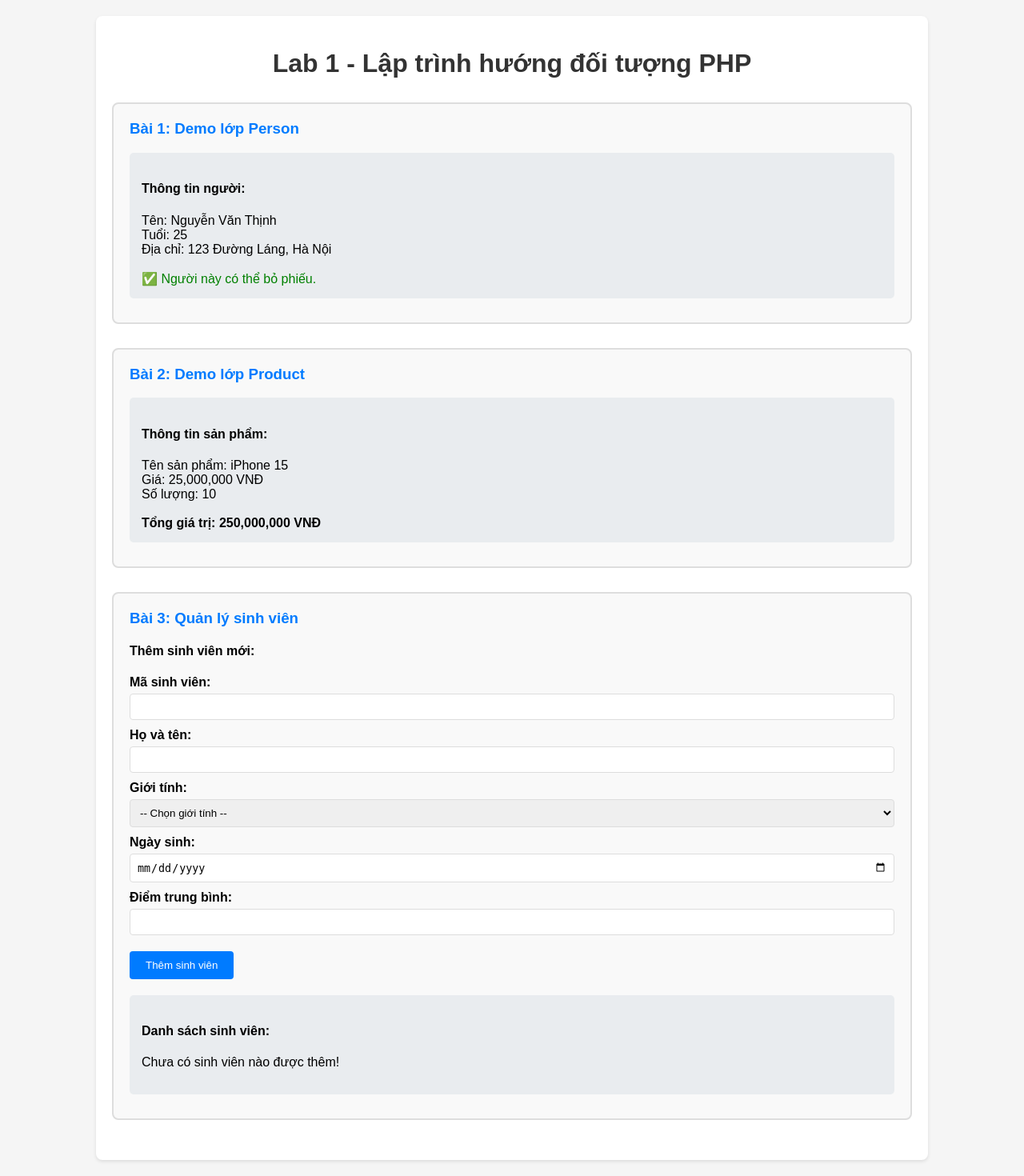
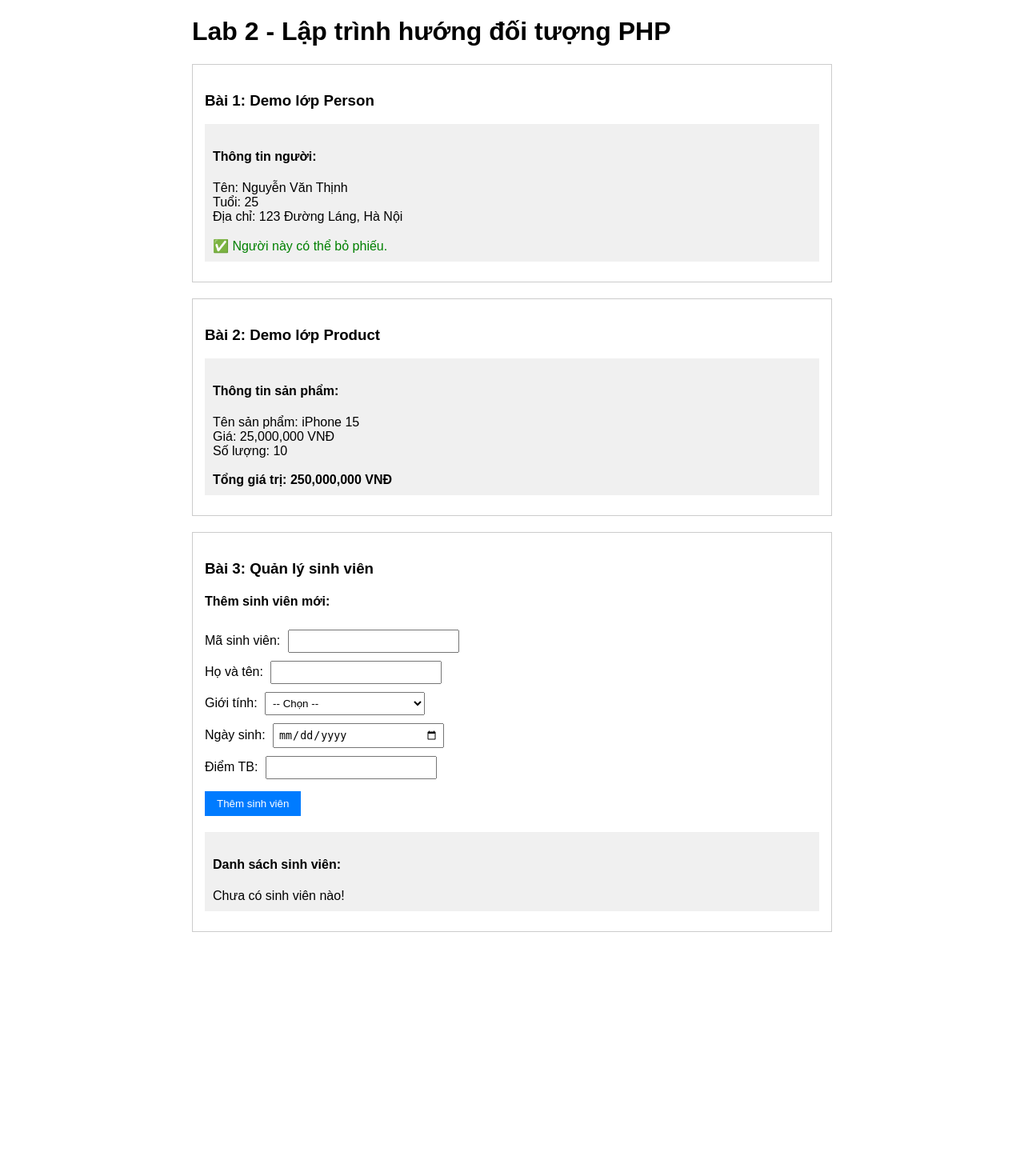
Before and after one commit to NGQuan1207/PHP1, a PHP site: page / in a window 1280 px wide. Shown: the whole page at 80% size. After the commit the page ends 1165 px from the top, so only its background shows below. Run offline with PHP 8.4, Linux system fonts and the light colour scheme.

Commit message:
lab 2 minor

```diff
--- a/Lab/lab2/index.php
+++ b/Lab/lab2/index.php
@@ -1,14 +1,11 @@
 <?php
-// Include file chứa các lớp
 require_once 'classes.php';
 
-// Khởi tạo session để lưu dữ liệu sinh viên
 session_start();
 if (!isset($_SESSION['mangSinhVien'])) {
     $_SESSION['mangSinhVien'] = array();
 }
 
-// Xử lý form thêm sinh viên
 if ($_POST && isset($_POST['them_sinh_vien'])) {
     $sv = new SinhVien();
     $sv->setMssv($_POST['mssv']);
@@ -18,97 +15,54 @@ if ($_POST && isset($_POST['them_sinh_vien'])) {
     $sv->setDiemtb($_POST['diemtb']);
 
     $_SESSION['mangSinhVien'][] = $sv;
-    $thongBao = "Thêm sinh viên thành công!";
+    $message = "Thêm sinh viên thành công!";
 }
 ?>
 <!DOCTYPE html>
-<html lang="vi">
+<html>
 <head>
-    <meta charset="UTF-8">
-    <meta name="viewport" content="width=device-width, initial-scale=1.0">
-    <title>Lab 1 - OOP PHP</title>
+    <title>Lab 2 - OOP PHP</title>
     <style>
         body {
             font-family: Arial, sans-serif;
-            margin: 0;
-            padding: 20px;
-            background-color: #f5f5f5;
+            margin: 20px;
         }
         .container {
-            max-width: 1000px;
+            max-width: 800px;
             margin: 0 auto;
-            background: white;
-            padding: 20px;
-            border-radius: 8px;
-            box-shadow: 0 2px 4px rgba(0,0,0,0.1);
-        }
-        h1 {
-            color: #333;
-            text-align: center;
         }
         .bai-tap {
-            margin: 30px 0;
-            padding: 20px;
-            border: 2px solid #ddd;
-            border-radius: 8px;
-            background-color: #f9f9f9;
-        }
-        .bai-tap h3 {
-            color: #007bff;
-            margin-top: 0;
+            border: 1px solid #ccc;
+            margin: 20px 0;
+            padding: 15px;
         }
         .demo {
-            background: #e9ecef;
-            padding: 15px;
-            border-radius: 5px;
+            background: #f0f0f0;
+            padding: 10px;
             margin: 10px 0;
         }
-        .form-group {
+        input, select {
+            width: 200px;
+            padding: 5px;
+            margin: 5px;
+        }
+        button {
+            background: #007bff;
+            color: white;
+            padding: 8px 15px;
+            border: none;
             margin: 10px 0;
         }
-        .form-group label {
-            display: block;
-            margin-bottom: 5px;
-            font-weight: bold;
-        }
-        .form-group input, .form-group select {
-            width: 100%;
-            padding: 8px;
-            border: 1px solid #ddd;
-            border-radius: 4px;
-            box-sizing: border-box;
-        }
-        .btn {
-            background-color: #007bff;
-            color: white;
-            padding: 10px 20px;
-            border: none;
-            border-radius: 4px;
-            cursor: pointer;
+        .success {
+            background: #d4edda;
+            padding: 10px;
             margin: 10px 0;
-        }
-        .btn:hover {
-            background-color: #0056b3;
-        }
-        .thong-bao {
-            background-color: #d4edda;
-            color: #155724;
-            padding: 10px;
-            border-radius: 4px;
-            margin: 10px 0;
-        }
-        .sinh-vien-item {
-            background: white;
-            padding: 15px;
-            margin: 10px 0;
-            border-radius: 5px;
-            border-left: 4px solid #007bff;
         }
     </style>
 </head>
 <body>
     <div class="container">
-        <h1>Lab 1 - Lập trình hướng đối tượng PHP</h1>
+        <h1>Lab 2 - Lập trình hướng đối tượng PHP</h1>
 
         <div class="bai-tap">
             <h3>Bài 1: Demo lớp Person</h3>
@@ -152,55 +106,38 @@ if ($_POST && isset($_POST['them_sinh_vien'])) {
         <div class="bai-tap">
             <h3>Bài 3: Quản lý sinh viên</h3>
 
-            <?php if (isset($thongBao)): ?>
-                <div class="thong-bao"><?php echo $thongBao; ?></div>
+            <?php if (isset($message)): ?>
+                <div class="success"><?php echo $message; ?></div>
             <?php endif; ?>
 
             <form method="POST">
                 <h4>Thêm sinh viên mới:</h4>
-                <div class="form-group">
-                    <label>Mã sinh viên:</label>
-                    <input type="text" name="mssv" required>
-                </div>
-                <div class="form-group">
-                    <label>Họ và tên:</label>
-                    <input type="text" name="hoten" required>
-                </div>
-                <div class="form-group">
-                    <label>Giới tính:</label>
-                    <select name="gioitinh" required>
-                        <option value="">-- Chọn giới tính --</option>
-                        <option value="Nam">Nam</option>
-                        <option value="Nữ">Nữ</option>
-                    </select>
-                </div>
-                <div class="form-group">
-                    <label>Ngày sinh:</label>
-                    <input type="date" name="ngaysinh" required>
-                </div>
-                <div class="form-group">
-                    <label>Điểm trung bình:</label>
-                    <input type="number" name="diemtb" step="0.1" min="0" max="10" required>
-                </div>
-                <button type="submit" name="them_sinh_vien" class="btn">Thêm sinh viên</button>
+                Mã sinh viên: <input type="text" name="mssv" required><br>
+                Họ và tên: <input type="text" name="hoten" required><br>
+                Giới tính:
+                <select name="gioitinh" required>
+                    <option value="">-- Chọn --</option>
+                    <option value="Nam">Nam</option>
+                    <option value="Nữ">Nữ</option>
+                </select><br>
+                Ngày sinh: <input type="date" name="ngaysinh" required><br>
+                Điểm TB: <input type="number" name="diemtb" step="0.1" min="0" max="10" required><br>
+                <button type="submit" name="them_sinh_vien">Thêm sinh viên</button>
             </form>
 
             <div class="demo">
                 <h4>Danh sách sinh viên:</h4>
                 <?php
                 if (count($_SESSION['mangSinhVien']) > 0) {
-                    foreach ($_SESSION['mangSinhVien'] as $index => $sv) {
-                        echo "<div class='sinh-vien-item'>";
-                        echo "<h5>Sinh viên #" . ($index + 1) . "</h5>";
+                    foreach ($_SESSION['mangSinhVien'] as $sv) {
                         echo "MSSV: " . $sv->getMssv() . "<br>";
                         echo "Họ tên: " . $sv->getHoten() . "<br>";
                         echo "Giới tính: " . $sv->getGioitinh() . "<br>";
                         echo "Ngày sinh: " . $sv->getNgaysinh() . "<br>";
-                        echo "Điểm TB: " . $sv->getDiemtb() . "<br>";
-                        echo "</div>";
+                        echo "Điểm TB: " . $sv->getDiemtb() . "<br><hr>";
                     }
                 } else {
-                    echo "<p>Chưa có sinh viên nào được thêm!</p>";
+                    echo "Chưa có sinh viên nào!";
                 }
                 ?>
             </div>
```
Also changed, not shown: Lab/lab2/classes.php (+2 -51 lines).
